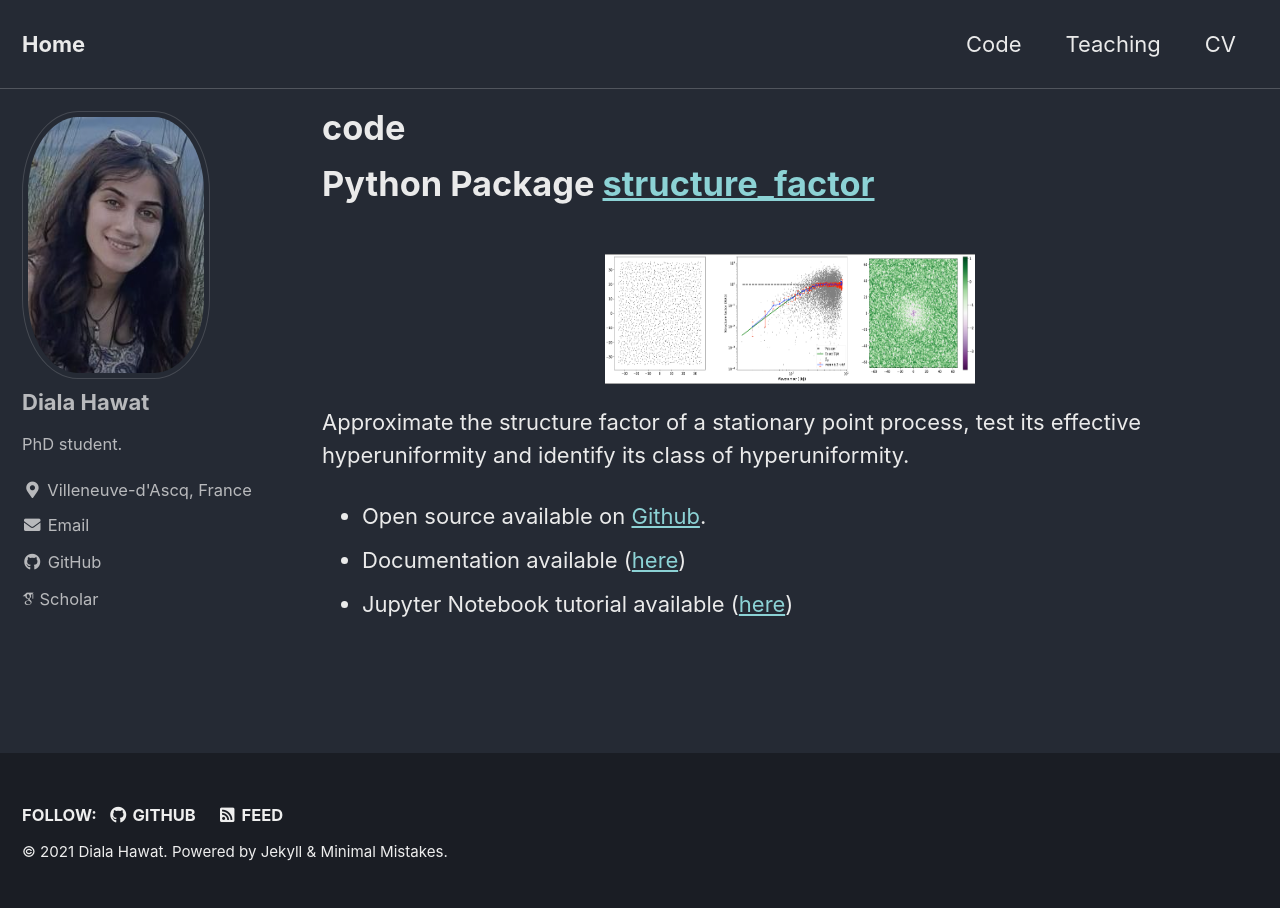
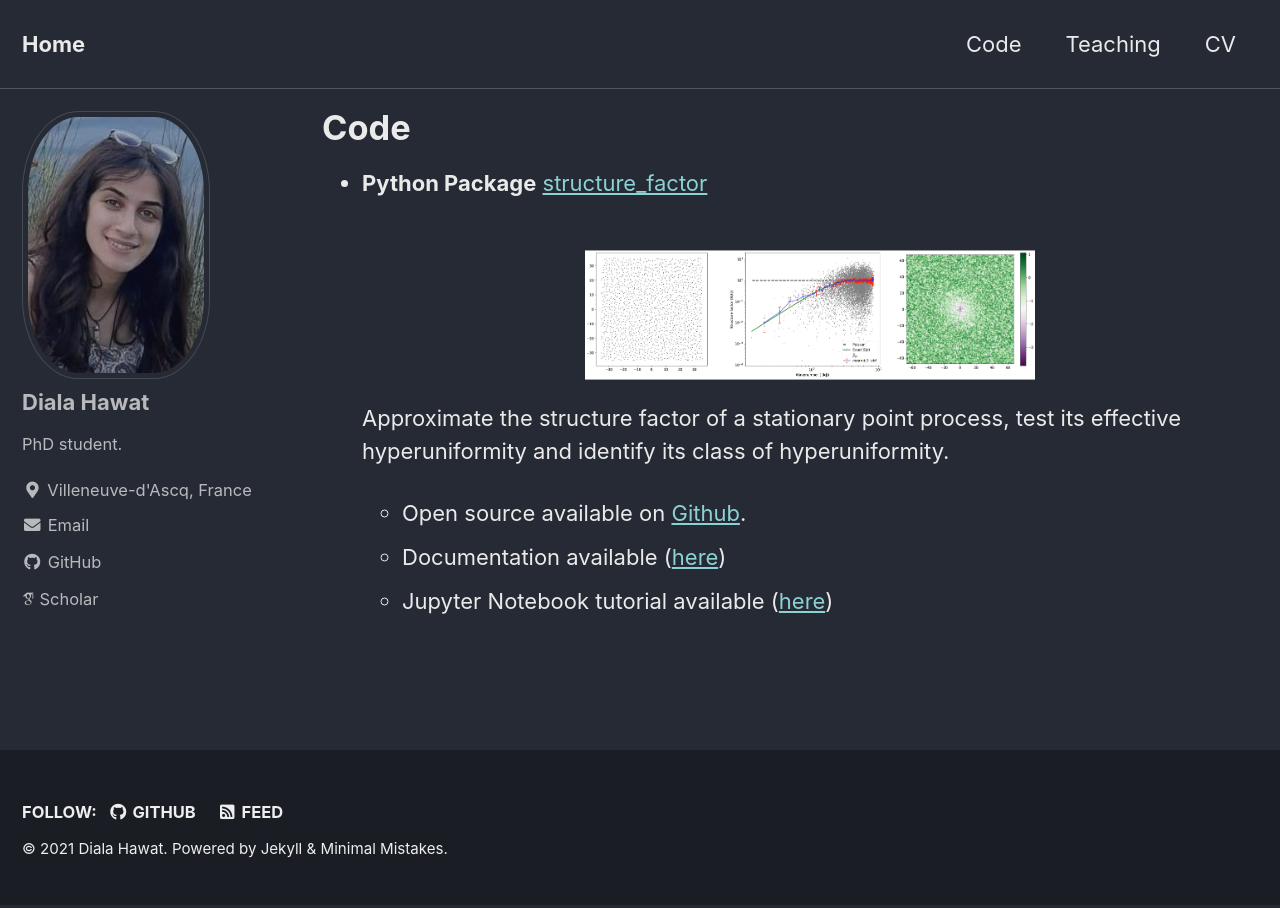
Before and after one commit to dhawat/dhawat.github.io, a Jekyll site: the page built from _pages/code.md, in a window 1280 px wide. Built offline with Jekyll 4.4.1, drawn with Linux system fonts in a browser that asks for light colours; cached includes are drawn as plain includes; nearby versions of some CDN libraries; some web fonts are replaced.

Commit message:
update location

```diff
--- a/_pages/code.md
+++ b/_pages/code.md
@@ -3,16 +3,16 @@ permalink: "/code/"
 layout: home
 classes: wide
 author_profile: true
-title: "code"
+title: "Code"
 ---
-# Python Package [structure_factor](https://github.com/For-a-few-DPPs-more/structure-factor)
+- **Python Package** [structure_factor](https://github.com/For-a-few-DPPs-more/structure-factor)
 
-<div align="middle" style="margin-top: 50px">
-  <img src="{{ site.url }}{{ site.baseurl }}/assets/images/si_ginibre.png" alt="" style="width:370px;height:130px;">
-</div>
+  <div align="middle" style="margin-top: 50px">
+    <img src="{{ site.url }}{{ site.baseurl }}/assets/images/si_ginibre.png" alt="" style="width:450px;height:130px;">
+  </div>
 
-Approximate the structure factor of a stationary point process, test its effective hyperuniformity and identify its class of hyperuniformity.
+  Approximate the structure factor of a stationary point process, test its effective hyperuniformity and identify its class of hyperuniformity.
 
-- Open source available on [Github](https://github.com/For-a-few-DPPs-more/structure-factor).
-- Documentation available ([here](https://for-a-few-dpps-more.github.io/structure-factor/))
-- Jupyter Notebook tutorial available ([here](https://github.com/For-a-few-DPPs-more/structure-factor/blob/main/notebooks/tutorial_structure_factor.ipynb))
+  - Open source available on [Github](https://github.com/For-a-few-DPPs-more/structure-factor).
+  - Documentation available ([here](https://for-a-few-dpps-more.github.io/structure-factor/))
+  - Jupyter Notebook tutorial available ([here](https://github.com/For-a-few-DPPs-more/structure-factor/blob/main/notebooks/tutorial_structure_factor.ipynb))
```
Also changed, not shown: 2 other files.
